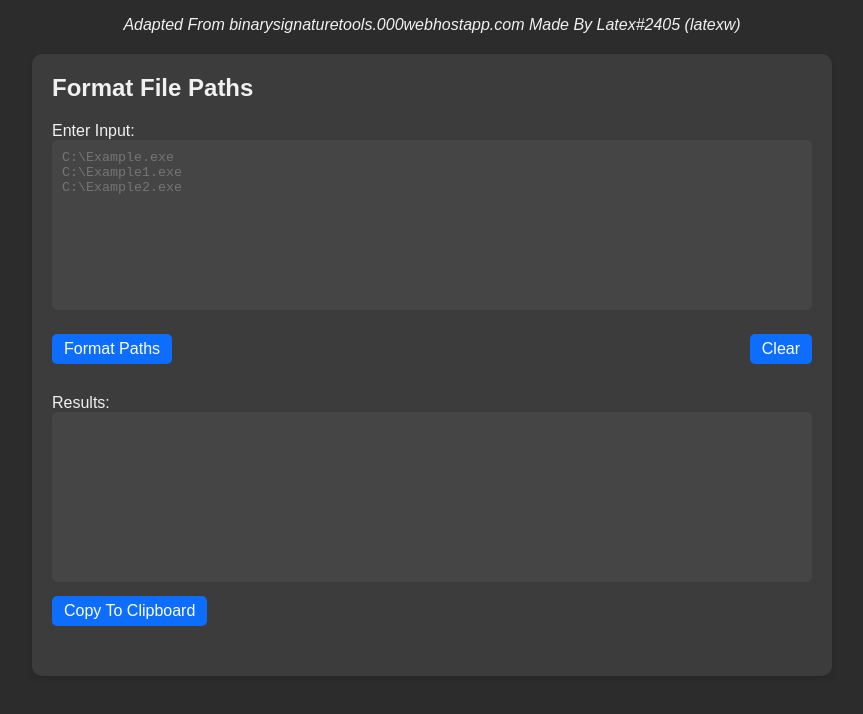
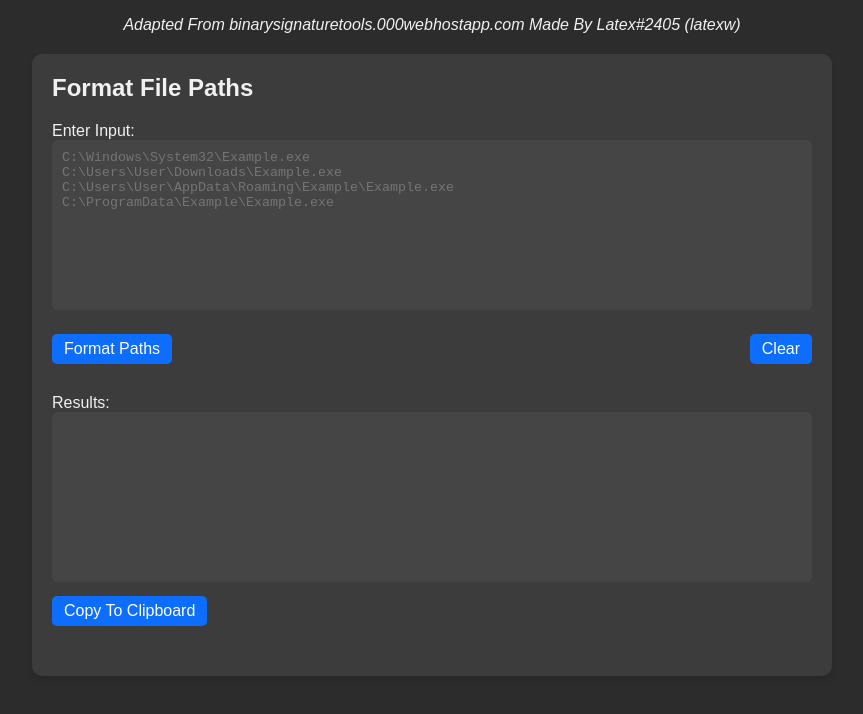
Before and after one commit to PureIntent/AuthenticodeSignature, a plain HTML site: page index.html in a window 1280 px wide. Shown: the whole page, without its empty margins (208-1071 px from the left). Drawn offline with Linux system fonts and the light colour scheme.

Commit message:
Add files via upload

```diff
--- a/index.html
+++ b/index.html
@@ -15,9 +15,10 @@
     <h1 class="h1">Format File Paths</h1>
     <div class="input-box">
       <label for="input1">Enter Input:</label>
-      <textarea id="input1" rows="10" cols="50" placeholder="C:\Example.exe
-C:\Example1.exe
-C:\Example2.exe"></textarea>
+      <textarea id="input1" rows="10" cols="50" placeholder="C:\Windows\System32\Example.exe
+C:\Users\User\Downloads\Example.exe
+C:\Users\User\AppData\Roaming\Example\Example.exe
+C:\ProgramData\Example\Example.exe"></textarea>
       <div class="button-box">
         <button onclick="Convert1()">Format Paths</button>
         <button id="ClearButton1" onclick="Clear1()">Clear</button>
--- a/script.js
+++ b/script.js
@@ -4,6 +4,7 @@ function Convert1() {
 	const paths = input.split("\n");
 	const formattedPaths = paths.map((path, index) => {
 	  if (path.trim()) {
+		path = path.replace(/"/g, '');
 		return index === paths.length - 1 ? `"${path}"` : `"${path}",`;
 	  }
 	  return path;
@@ -11,7 +12,8 @@ function Convert1() {
 
 	const output = "Get-AuthenticodeSignature -ErrorAction 'Continue' -FilePath " + formattedPaths + " | Select-Object @{Name='Signature Status';Expression={$_.Status}},@{Name='File Path';Expression={$_.Path}},@{Name='System File';Expression={$_.IsOSBinary}},@{Name='Subject';Expression={$_.SignerCertificate.Subject}} | Out-GridView";
 	document.getElementById("output1").value = output;
-  }
+}
+
 
 function CopyToClipboard1() {
 	const output = document.getElementById("output1");
```
